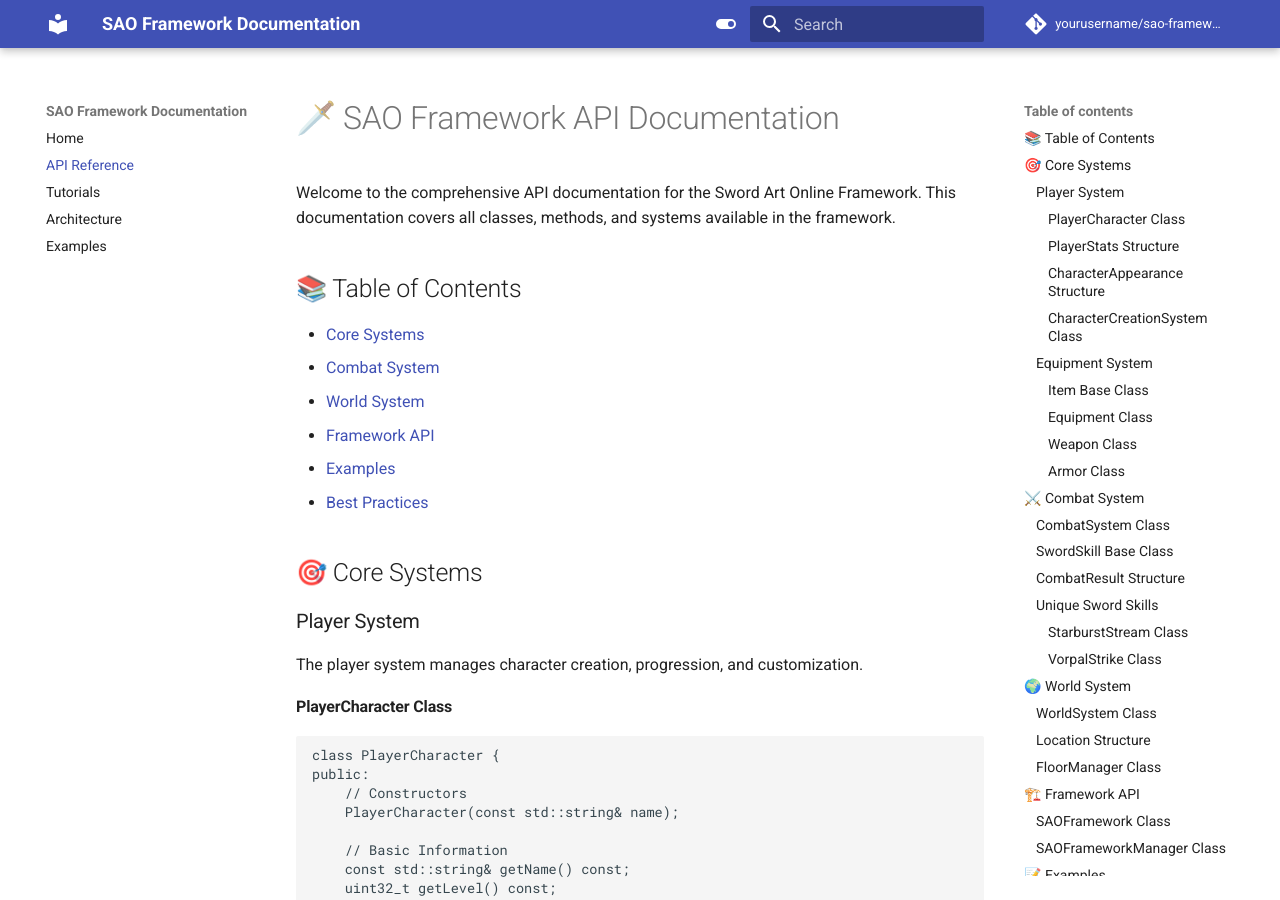
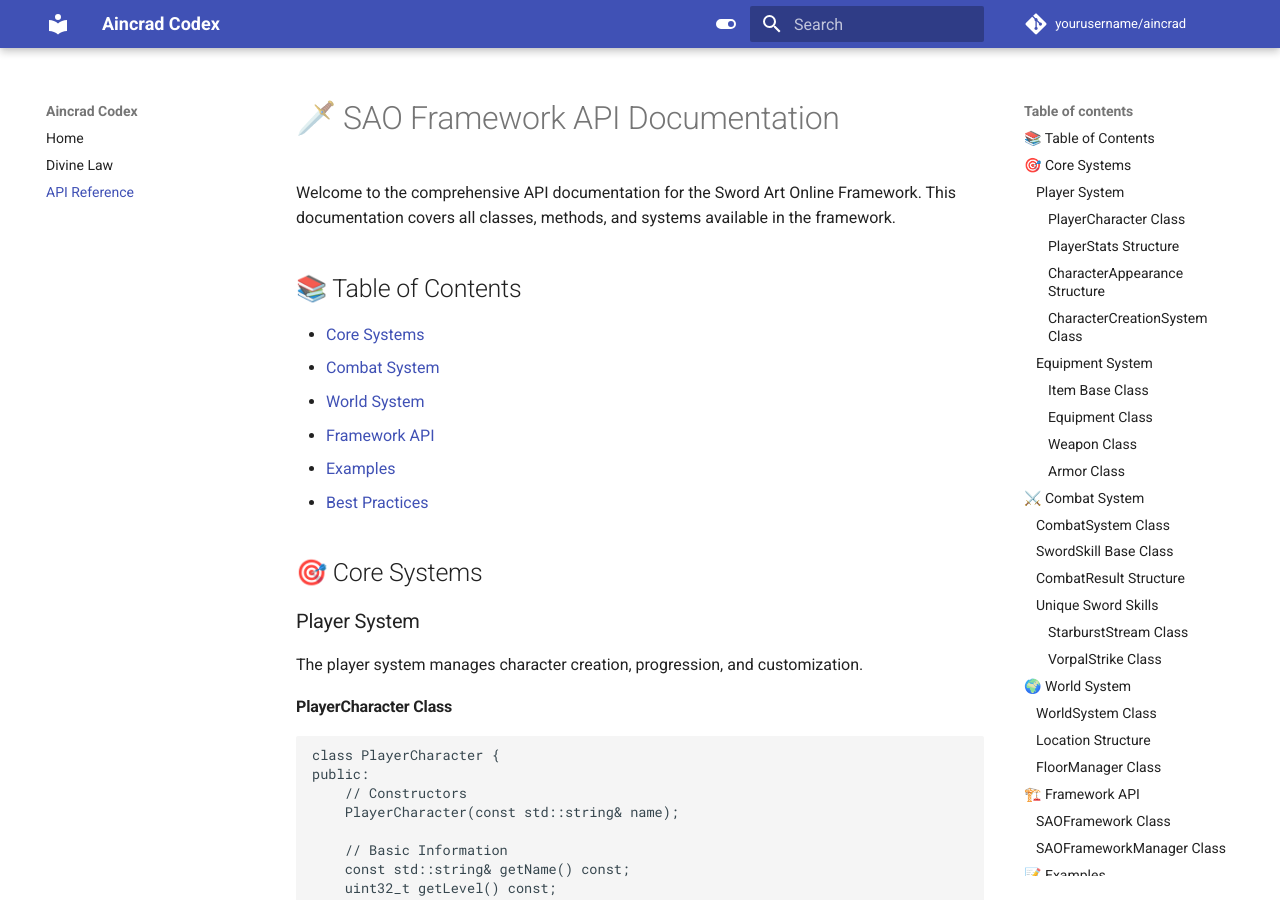
Before and after one commit to MKWorldWide/Aincrad, an MkDocs documentation site: the page built from docs/api/README.md, in a window 1280 px wide and 900 px high. Built offline with MkDocs 1.6.1 and Material for MkDocs 9.7.7, drawn with Linux system fonts in a browser that asks for light colours; comment, search, counter and statistics services are not loaded.

Commit message:
chore: finalize codex integration and docs
\n🔥 Scroll Delivered: Covenant Applied & Code Refined\nBlessed by Solar Khan. Logged by Lilith.Aethra.

```diff
--- /dev/null
+++ b/divina.config.yml
@@ -0,0 +1,4 @@
+pipeline:
+  name: Divina L3
+  version: 3
+  compliant: true
--- a/mkdocs.yml
+++ b/mkdocs.yml
@@ -1,10 +1,10 @@
-site_name: SAO Framework Documentation
-site_description: Comprehensive documentation for the Sword Art Online Framework
-site_author: SAO Framework Team
-site_url: https://yourusername.github.io/sao-framework
+site_name: Aincrad Codex
+site_description: Documentation blessed by Solar Khan and Lilith.Aethra
+site_author: Aincrad Devs
+site_url: https://Aincrad.SolarKhan.github.io
 
-repo_name: yourusername/sao-framework
-repo_url: https://github.com/yourusername/sao-framework
+repo_name: yourusername/aincrad
+repo_url: https://github.com/yourusername/aincrad
 edit_uri: edit/main/docs/
 
 theme:
@@ -26,7 +26,5 @@
 
 nav:
   - Home: index.md
+  - Divine Law: COVENANT.md
   - API Reference: api/README.md
-  - Tutorials: tutorials/README.md
-  - Architecture: architecture/README.md
-  - Examples: ../examples/SAO_Basic_Example/main.cpp
```
Also changed, not shown: COVENANT.md (added, +11 -0 lines), README.md (+6 -0 lines), THE_LAST_WHISPER.md (added, +11 -0 lines), docs/COVENANT.md (added, +11 -0 lines), docs/index.md (added, +9 -0 lines), docs/img/codex_watermark.svg (added), docs/img/solar_khan_sigil.svg (added), 4 other files.
